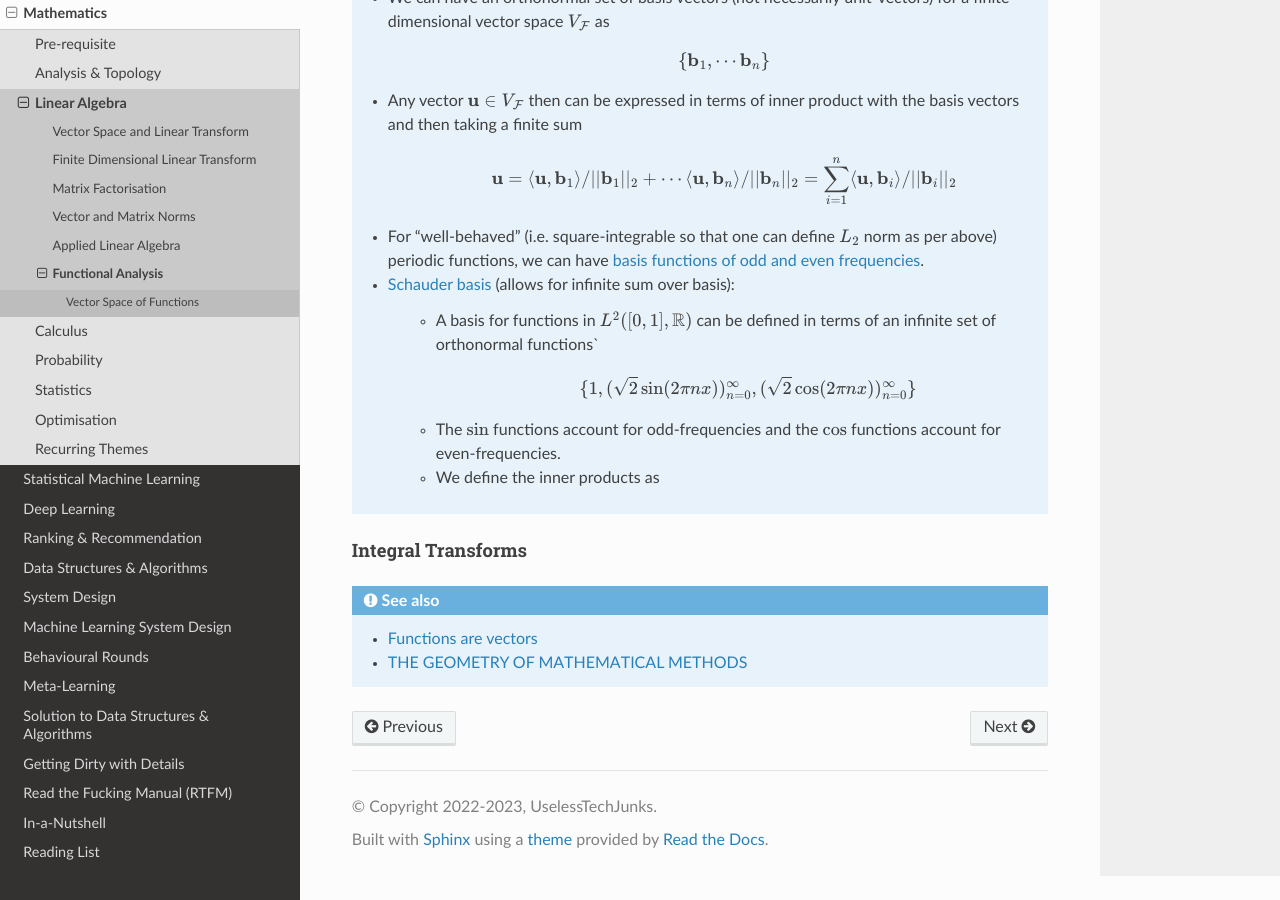
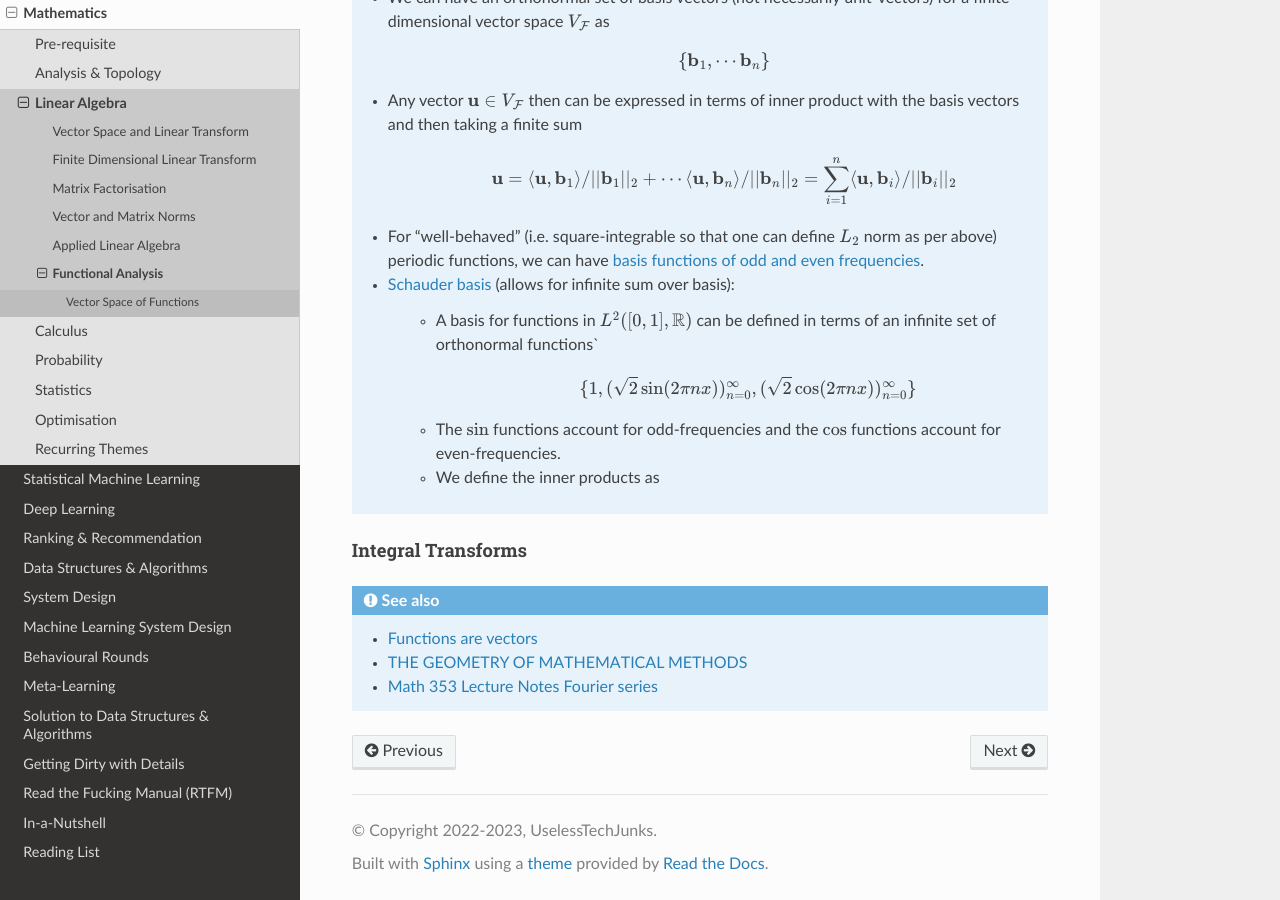
Before and after one commit to uselesstechjunks/leetcode, a Sphinx documentation site: the page built from docs/source/math/linalg/funan.rst, in a window 1280 px wide and 900 px high, scrolled down 3377 px. Built offline with Sphinx 7.4.7 and the Read the Docs theme 2.0.0, drawn with Linux system fonts in a browser that asks for light colours.

Commit message:
Update funan.rst

```diff
--- a/docs/source/math/linalg/funan.rst
+++ b/docs/source/math/linalg/funan.rst
@@ -127,3 +127,4 @@ Integral Transforms
 .. seealso::
 	* `Functions are vectors <https://www.youtube.com/watch?v=LSbpQawNzU8>`_
 	* `THE GEOMETRY OF MATHEMATICAL METHODS <https://books.physics.oregonstate.edu/GMM/complete.html>`_
+	* `Math 353 Lecture Notes Fourier series <https://services.math.duke.edu/~jtwong/math353-2020/lectures/Lec12-Fourier.pdf>`_
```
